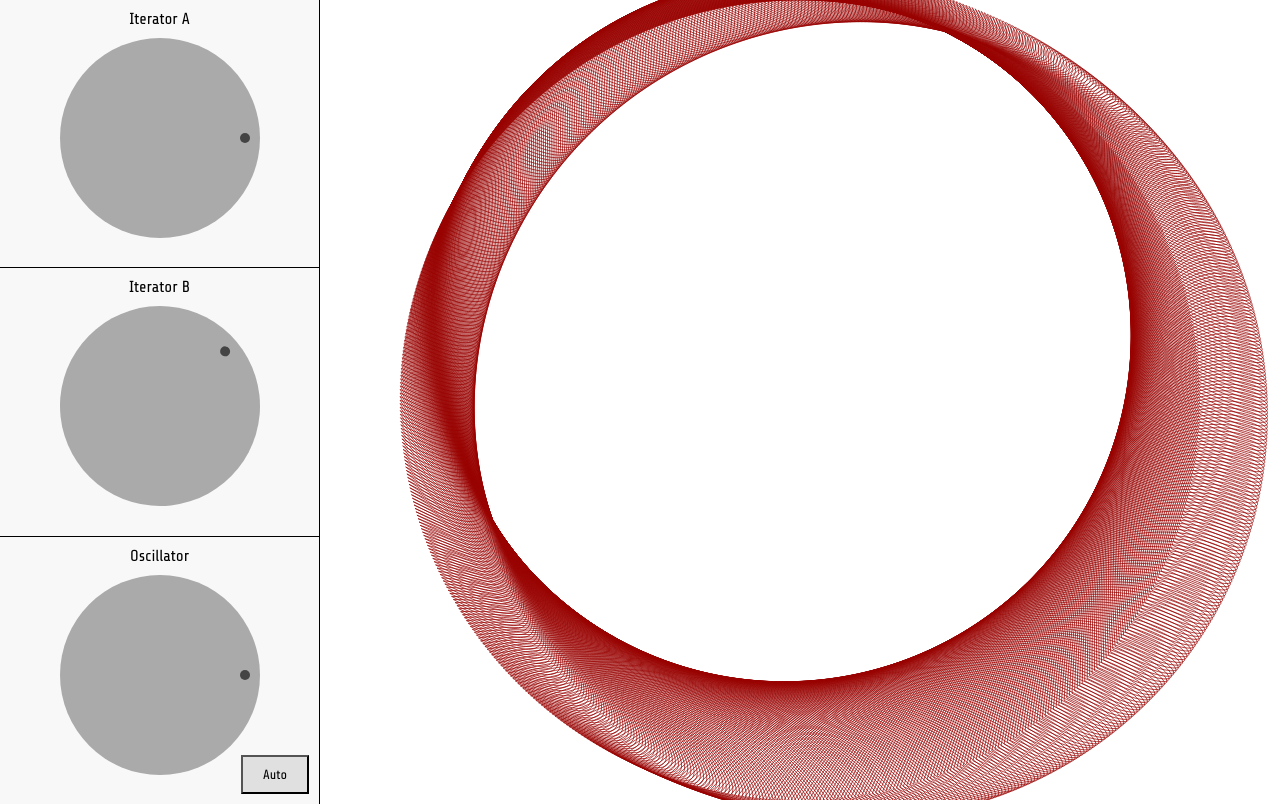
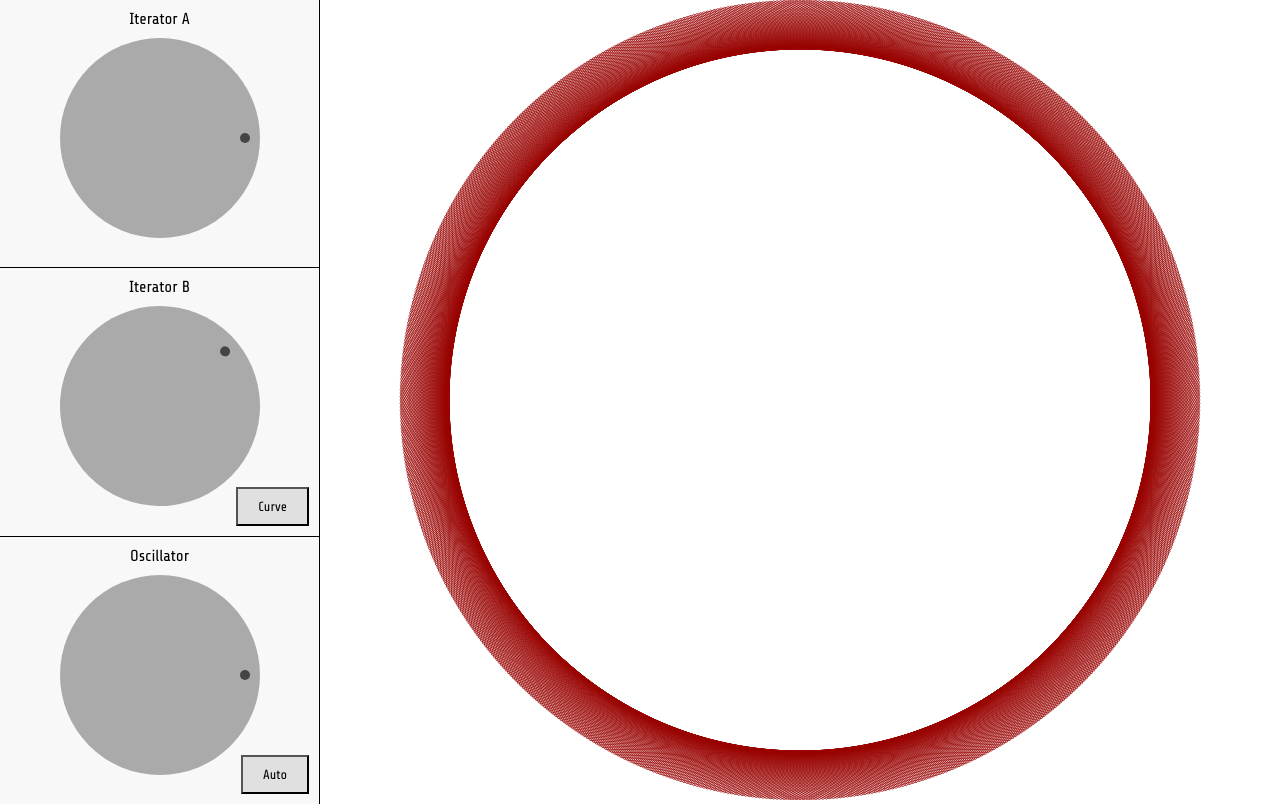
Before and after one commit to onion2k/autograph, a React (Create React App) app: page / in a window 1280 px wide. Built offline with nearby package versions, Linux system fonts and the light colour scheme.

Commit message:
curve/line switcher

```diff
--- a/src/App.js
+++ b/src/App.js
@@ -24,10 +24,11 @@ class App extends Component {
       a: a,
       b: b,
       o: o,
-      oscillator: false
+      oscillator: false,
+      curve: false
     };
-    console.log(a, b, o);
     this.handleChange = this.handleChange.bind(this);
+    this.curve = this.curve.bind(this);
     this.oscillator = this.oscillator.bind(this);
   }
   handleChange = e => {
@@ -35,12 +36,21 @@ class App extends Component {
       this.state.a + "," + this.state.b + "," + this.state.o;
     this.setState({ [e.target.name]: e.target.value });
   };
+  curve() {
+    this.setState({
+      curve: !this.state.curve
+    });
+  }
   oscillator() {
     this.setState({
       oscillator: !this.state.oscillator
     });
   }
   render() {
+    let itaClasses = ["Auto"];
+    if (this.state.curve) {
+      itaClasses.push("on");
+    }
     let oscClasses = ["Auto"];
     if (this.state.oscillator) {
       oscClasses.push("on");
@@ -55,6 +65,9 @@ class App extends Component {
           <div className="control">
             <label>Iterator B</label>
             <Cog name="b" value={this.state.b} update={this.handleChange} />
+            <button className={itaClasses.join(" ")} onClick={this.curve}>
+              Curve
+            </button>
           </div>
           <div className="control">
             <label>Oscillator</label>
@@ -70,6 +83,7 @@ class App extends Component {
             b={this.state.b}
             o={this.state.o}
             auto={this.state.oscillator}
+            curve={this.state.curve}
           />
         </div>
       </div>
--- a/src/Autograph.js
+++ b/src/Autograph.js
@@ -7,7 +7,8 @@ class Autograph extends Component {
       a: Math.floor(props.a / 10),
       b: Math.floor(props.b / 10),
       o: props.o,
-      auto: props.auto
+      auto: props.auto,
+      curve: props.curve
     };
     this.c = 1;
     this.d = 1;
@@ -61,6 +62,7 @@ class Autograph extends Component {
       x1 = ra * Math.cos(cog_a) + rb * Math.cos(cog_b);
       y1 = ra * Math.sin(cog_a) + rb * Math.sin(cog_b);
 
+      if (this.state.curve) {
         this.ctx.bezierCurveTo(
           -100 + x1 + xoffset,
           -200 + y1 + yoffset,
@@ -69,7 +71,9 @@ class Autograph extends Component {
           x1 + xoffset,
           y1 + yoffset
         );
-      //this.ctx.lineTo(x1 + xoffset, y1 + yoffset);
+      } else {
+        this.ctx.lineTo(x1 + xoffset, y1 + yoffset);
+      }
     } while (!(Math.abs(x1 - xi) < 2 && Math.abs(yi - y1) < 2));
 
     this.ctx.stroke();
@@ -90,7 +94,8 @@ class Autograph extends Component {
       a: Math.floor(nextProps.a / 10),
       b: Math.floor(nextProps.b / 10),
       o: nextProps.o,
-      auto: nextProps.auto
+      auto: nextProps.auto,
+      curve: nextProps.curve
     });
   }
 
```
Lines whose indentation alone changed are shown as unchanged.
